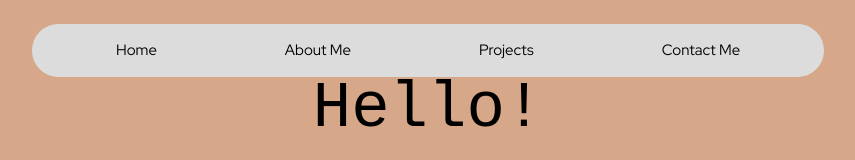
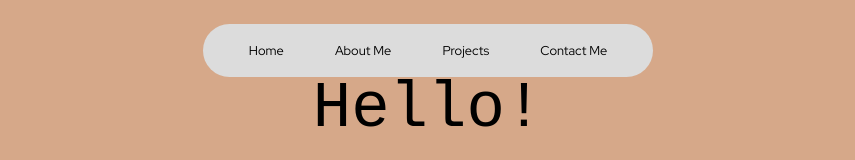
Before and after one commit to c-pill/Portfolio-Site, a Next.js app: page / in a window 1280 px wide. Shown: the top 160 px of the page, without its empty margins (212-1067 px from the left). Built offline with nearby package versions, Linux system fonts and the light colour scheme; a web font is replaced by a local one.

Commit message:
Portfolio Site v1.1.0

```diff
--- a/styles/globals.css
+++ b/styles/globals.css
@@ -26,12 +26,11 @@ body {
 
 #header > * {
     color: black;
-    padding-left: 5vw;
-    padding-right: 5vw;
+    padding: 2em;
     text-decoration: none;
     user-select: none;
-    width: fit-content;
-    font-size: clamp(5px, 3vw, 15px);
+    height: fit-content;
+    font-size: clamp(10px, 1dvw, 15px);
 }
 
 #header > *:hover {
```
